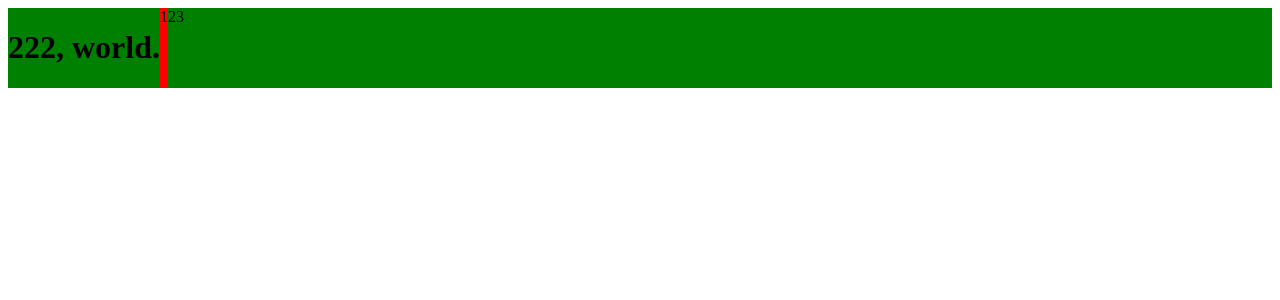
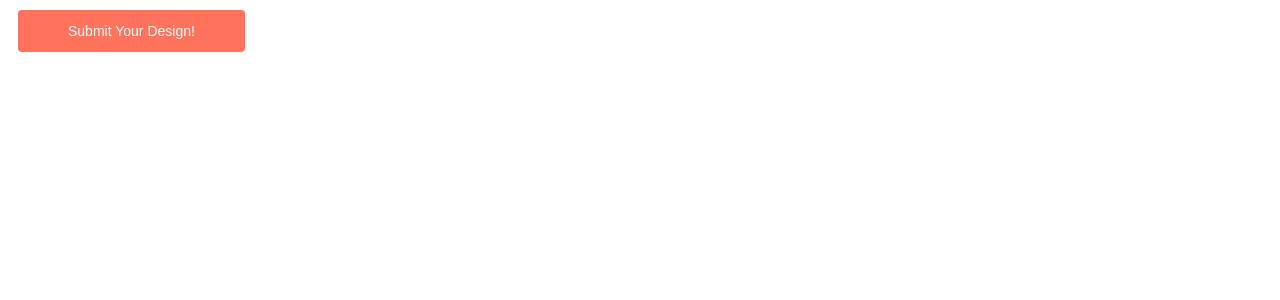
Before and after one commit to hyperh/react-forge-landing, a React app: page / in a window 1280 px wide. Shown: the top 300 px of the page. Built offline with nearby package versions, Linux system fonts and the light colour scheme.

Commit message:
Working CTA Button

```diff
--- a/src/App.js
+++ b/src/App.js
@@ -1,14 +1,12 @@
 import React, { Component } from 'react';
-import styles from './style.css';
+// import styles from './style.css';
+import CtaButton from './components/CtaButton';
 
 export default class App extends Component {  // eslint-disable-line react/prefer-stateless-function
   render() {
     return (
-      <div className={styles.test}>
-        <h1>222, world.</h1>
-        <div id={styles.myId} className={styles.test}>1</div>
-        <div className={styles.test}>2</div>
-        <div className={styles.test}>3</div>
+      <div>
+        <CtaButton />
       </div>
     );
   }
--- /dev/null
+++ b/src/components/CtaButton.js
@@ -0,0 +1,15 @@
+import React, { Component } from 'react';
+import styles from '../style.css';
+
+/*  eslint-disable react/prefer-stateless-function */
+class CtaButton extends Component {
+  render() {
+    return (
+      <button className={`${styles.btn} ${styles.ctaButton}`}>
+        Submit Your Design!
+      </button>
+    );
+  }
+}
+
+export default CtaButton;
--- a/src/style.css
+++ b/src/style.css
@@ -7,3 +7,41 @@
   display: flex;
   transition: all .5s;
 }
+
+.btn {
+  display: flex;
+  overflow: hidden;
+  margin: 10px;
+  padding: 12px 50px;
+  cursor: pointer;
+  user-select: none;
+  transition: all 60ms ease-in-out;
+  text-align: center;
+  white-space: nowrap;
+  text-decoration: none !important;
+  color: #fff;
+  border: 0 none;
+  border-radius: 4px;
+  font-size: 14px;
+  font-weight: 500;
+  line-height: 1.3;
+  justify-content: center;
+  align-items: center;
+  flex: 0 0 160px;
+}
+
+.ctaButton {
+  color: #FFFFFF;
+  background: #FF735D;
+}
+
+.btn:hover {
+  transition: all 60ms ease;
+  opacity: .85;
+}
+
+.btn:active {
+  transition: all 60ms ease;
+  transform: scale(0.97);
+  opacity: .75;
+}
```
